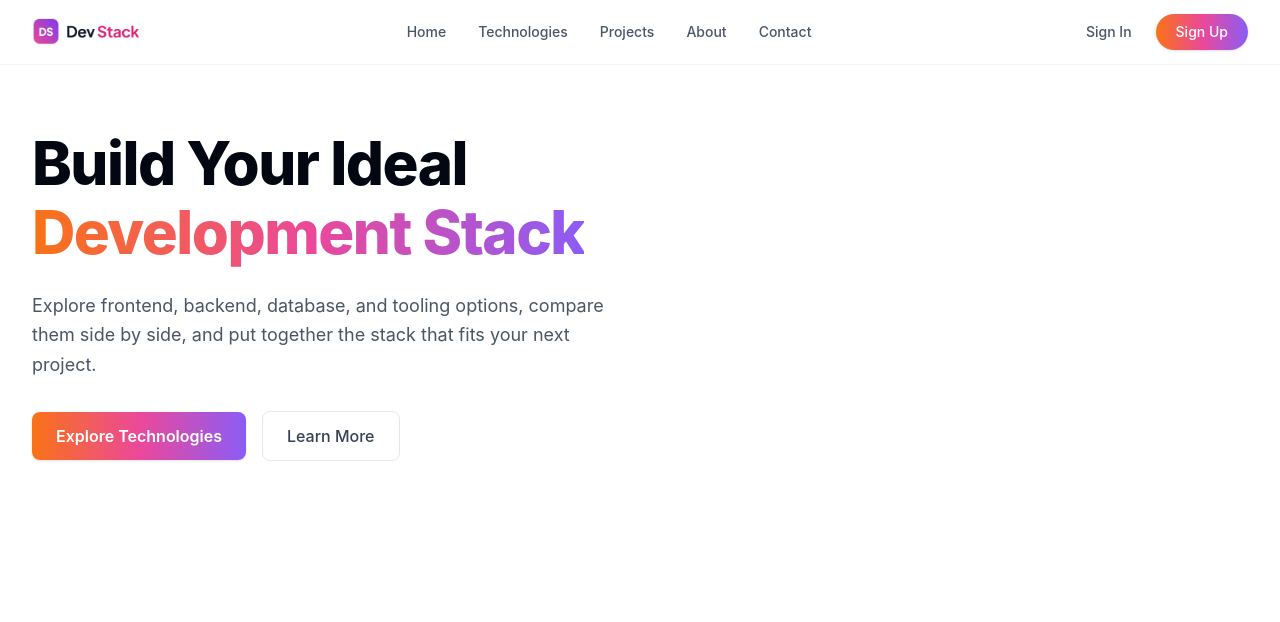
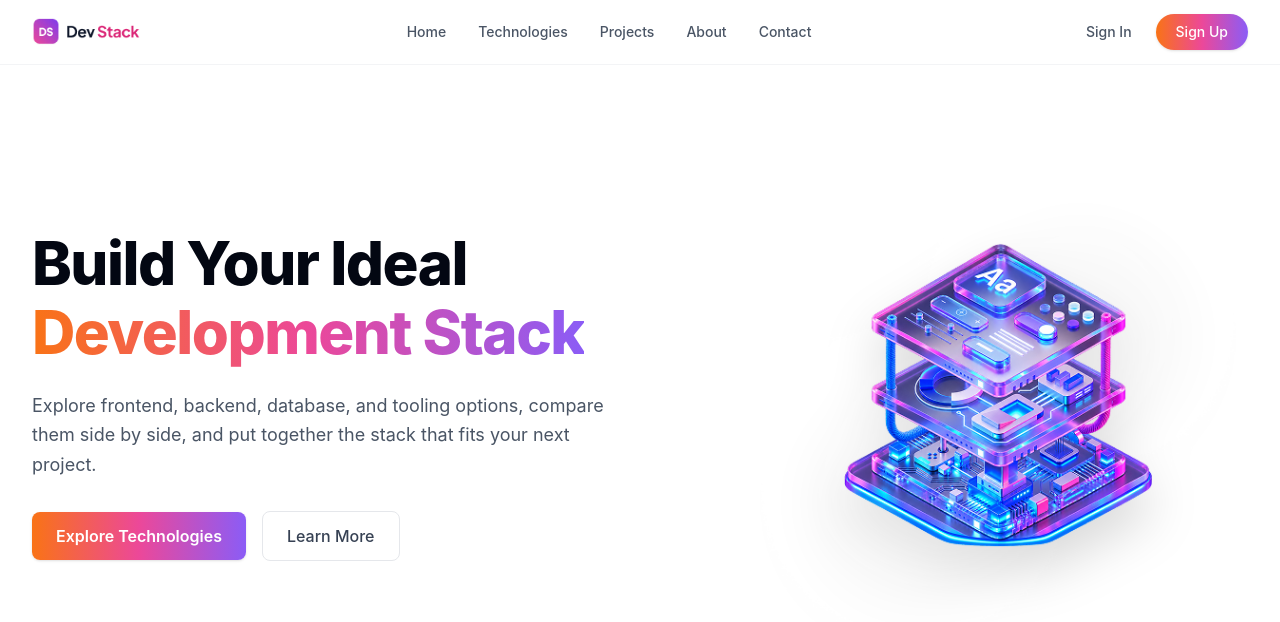
Before and after one commit to limon-hasan/React-final-project-PH-Final-Assignment, a React (Vite) app: page / in a window 1280 px wide. Shown: the top 622 px of the page. Built offline with nearby package versions, Linux system fonts and the light colour scheme.

Commit message:
completed the banner part

```diff
--- a/src/components/Banner.tsx
+++ b/src/components/Banner.tsx
@@ -1,7 +1,10 @@
+import BannerImg from "../assets/banner-stack.png";
+
 const Banner = () => {
   return (
-    <section className="py-12 md:py-16">
+    <section className="py-12 md:py-20 overflow-hidden">
       <div className="container mx-auto px-4 md:px-8">
+        <div className="grid grid-cols-1 lg:grid-cols-2 gap-12 items-center">
           <div className="max-w-xl">
             <h1 className="text-4xl sm:text-5xl lg:text-6xl font-extrabold tracking-tight text-gray-950 leading-[1.15]">
               Build Your Ideal{" "}
@@ -32,6 +35,17 @@ const Banner = () => {
               </button>
             </div>
           </div>
+
+          <div className="flex justify-center lg:justify-end">
+            <div className="w-full max-w-[400px] sm:max-w-[460px] lg:max-w-[500px]">
+              <img
+                src={BannerImg}
+                alt="Dev Stack 3D Isometric View"
+                className="w-full h-auto object-contain drop-shadow-2xl select-none"
+              />
+            </div>
+          </div>
+        </div>
       </div>
     </section>
   );
```
Lines whose indentation alone changed are shown as unchanged.
